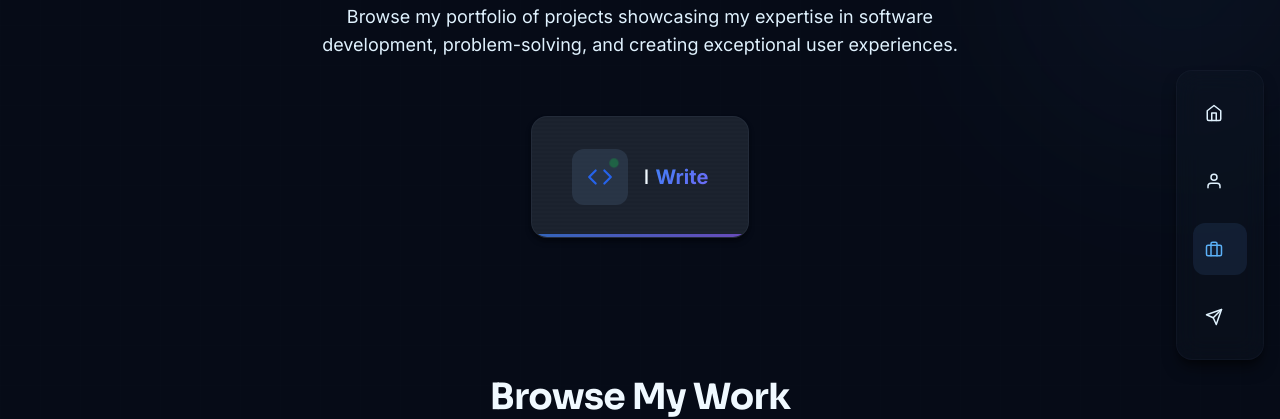
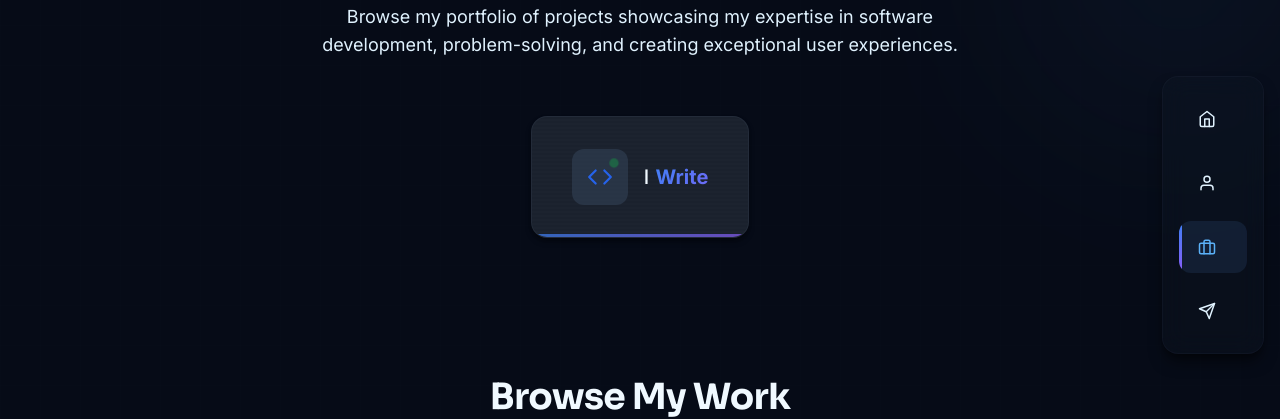
Before and after one commit to GwadeSteve/GS-Portfolio, a React (Create React App) app: page /work in a window 1280 px wide. Shown: the part 185-604 px from the top of the page. Built offline with nearby package versions, Linux system fonts and the light colour scheme.

Commit message:
Fixed locked mobile navbar

```diff
--- a/src/components/LoadingPage/LoadingPage.css
+++ b/src/components/LoadingPage/LoadingPage.css
@@ -1,7 +1,4 @@
 @import '../../index.css';
-
-/* Preload style to prevent flash */
-
 .loading-page-preload {
     position: fixed;
     width: 100vw;
--- a/src/components/Navbar/Navbar.css
+++ b/src/components/Navbar/Navbar.css
@@ -5,6 +5,9 @@
 body.body-scroll-lock {
     overflow: hidden;
     touch-action: none;
+    position: fixed;
+    width: 100%;
+    height: 100%;
 }
 
 
@@ -58,6 +61,12 @@ body.body-scroll-lock {
     border: 1px solid rgba(var(--color-border-rgb), 0.1);
     box-shadow: var(--shadow-lg);
     transition: all var(--transition-normal);
+    max-height: 80vh;
+    display: flex;
+    flex-direction: column;
+    align-items: flex-start;
+    width: auto;
+    min-width: 60px;
 }
 
 .navbar-glow {
@@ -81,31 +90,58 @@ body.body-scroll-lock {
     display: flex;
     flex-direction: column;
     list-style: none;
-    gap: var(--space-md);
+    gap: var(--space-sm);
     margin: 0;
     padding: 0;
+    align-items: flex-start;
+    width: 100%;
+}
+
+.floating-navbar .nav-links li {
+    width: 100%;
 }
 
 .floating-navbar .nav-link {
     display: flex;
     align-items: center;
+    justify-content: flex-start;
     color: var(--color-text-secondary);
     text-decoration: none;
     font-weight: var(--fw-medium);
-    padding: var(--space-sm);
+    padding: var(--space-sm) var(--space-md);
     border-radius: var(--radius-lg);
     transition: all var(--transition-normal);
+    width: 100%;
+    position: relative;
+    overflow: hidden;
+    white-space: nowrap;
+}
+
+.floating-navbar .nav-link::before {
+    content: '';
+    position: absolute;
+    top: 0;
+    left: 0;
+    height: 100%;
+    width: 3px;
+    background: var(--gradient-primary);
+    transform: scaleY(0);
+    transition: transform var(--transition-normal);
+    border-radius: 0 2px 2px 0;
 }
 
 .floating-navbar .nav-link:hover {
     background: rgba(var(--color-surface-variant-rgb), 0.5);
     color: var(--color-text-primary);
-    transform: translateX(-5px);
 }
 
 .floating-navbar .nav-link.active {
     color: var(--color-primary);
     background: rgba(var(--color-primary-rgb), 0.1);
+}
+
+.floating-navbar .nav-link.active::before {
+    transform: scaleY(1);
 }
 
 .floating-navbar .nav-icon {
@@ -114,6 +150,7 @@ body.body-scroll-lock {
     justify-content: center;
     font-size: var(--fs-lg);
     margin-right: var(--space-sm);
+    min-width: 24px;
 }
 
 .floating-navbar .nav-text {
@@ -122,10 +159,12 @@ body.body-scroll-lock {
     overflow: hidden;
     white-space: nowrap;
     transition: all var(--transition-normal);
+    text-align: left;
 }
 
-
-/* Expanded state when hovering */
+.floating-navbar:hover {
+    min-width: 180px;
+}
 
 .floating-navbar:hover .nav-text {
     opacity: 1;
@@ -133,8 +172,9 @@ body.body-scroll-lock {
     margin-left: var(--space-xs);
 }
 
-
-/* Mobile Toggle Button */
+.floating-navbar:hover .nav-link {
+    justify-content: flex-start;
+}
 
 .mobile-toggle {
     position: fixed;
@@ -167,9 +207,6 @@ body.body-scroll-lock {
     background: rgba(var(--color-primary-rgb), 0.1);
 }
 
-
-/* Mobile Full Screen Menu */
-
 .mobile-menu {
     position: fixed;
     top: 0;
@@ -189,6 +226,7 @@ body.body-scroll-lock {
     transition: all var(--transition-normal);
     transform: translateY(-10px);
     pointer-events: none;
+    overflow-y: auto;
 }
 
 .mobile-menu.open {
@@ -215,6 +253,7 @@ body.body-scroll-lock {
     gap: var(--space-xl);
     width: 80%;
     max-width: 300px;
+    padding: var(--space-xl) 0;
 }
 
 .mobile-nav-link {
@@ -246,13 +285,6 @@ body.body-scroll-lock {
 
 .mobile-nav-link:hover {
     color: var(--color-primary);
-    transform: translateX(10px);
-}
-
-.mobile-nav-link:hover::after,
-.mobile-nav-link.active::after {
-    transform: scaleX(1);
-    transform-origin: left;
 }
 
 .mobile-nav-link.active {
@@ -267,26 +299,17 @@ body.body-scroll-lock {
     margin-right: var(--space-md);
 }
 
-
-/* Hide desktop navigation on mobile */
-
 @media (max-width: 768px) {
     .floating-navbar {
         display: none;
     }
 }
 
-
-/* Hide mobile toggle on desktop */
-
 @media (min-width: 769px) {
     .mobile-toggle {
         display: none;
     }
 }
-
-
-/* Additional responsive adjustments */
 
 @media (max-width: 480px) {
     .mobile-nav-link {
--- a/src/components/Navbar/Navbar.jsx
+++ b/src/components/Navbar/Navbar.jsx
@@ -1,13 +1,27 @@
 import React, { useState, useEffect } from 'react';
 import { ReactComponent as Gradient } from '../../assets/Gradient.svg';
 import { ReactComponent as Logo } from '../../assets/Logo.svg';
-import { NavLink } from 'react-router-dom';
+import { NavLink, useLocation } from 'react-router-dom';
 import './Navbar.css';
 import { FiHome, FiUser, FiBriefcase, FiSend, FiMenu, FiX } from 'react-icons/fi';
 
 const Navbar = () => {
   const [menuOpen, setMenuOpen] = useState(false);
   const [scrolled, setScrolled] = useState(false);
+  const location = useLocation();
+
+  // Modified approach to avoid dependency issues
+  const prevPathRef = React.useRef(location.pathname);
+
+  useEffect(() => {
+    // Only close menu when path actually changes
+    if (prevPathRef.current !== location.pathname && menuOpen) {
+      setMenuOpen(false);
+      document.body.classList.remove('body-scroll-lock');
+    }
+
+    prevPathRef.current = location.pathname;
+  }, [location.pathname, menuOpen]);
 
   useEffect(() => {
     const handleScroll = () => {
@@ -19,17 +33,24 @@ const Navbar = () => {
   }, []);
 
   const handleToggle = () => {
-    setMenuOpen(!menuOpen);
-    if (!menuOpen) {
+    const newMenuState = !menuOpen;
+    setMenuOpen(newMenuState);
+
+    if (newMenuState) {
       document.body.classList.add('body-scroll-lock');
     } else {
       document.body.classList.remove('body-scroll-lock');
     }
   };
 
+  useEffect(() => {
+    return () => {
+      document.body.classList.remove('body-scroll-lock');
+    };
+  }, []);
+
   return (
     <>
-      {/* Fixed logo in corner for all screens */}
       <div className="logo-corner">
         <NavLink to='/'>
           <div className="logo-container">
@@ -38,35 +59,33 @@ const Navbar = () => {
         </NavLink>
       </div>
 
-      {/* Mobile toggle button */}
       <div className={`mobile-toggle ${menuOpen ? 'open' : ''}`} onClick={handleToggle}>
         {menuOpen ? <FiX /> : <FiMenu />}
       </div>
 
-      {/* Floating sidebar for desktop */}
       <nav className={`floating-navbar ${scrolled ? 'scrolled' : ''}`}>
         <div className="navbar-glow"></div>
         <ul className="nav-links">
           <li>
-            <NavLink to='/' exact className='nav-link' activeClassName='active'>
+            <NavLink to='/' className={({isActive}) => isActive ? 'nav-link active' : 'nav-link'} end>
               <span className="nav-icon"><FiHome /></span>
               <span className="nav-text">Home</span>
             </NavLink>
           </li>
           <li>
-            <NavLink to='/about' className='nav-link' activeClassName='active'>
+            <NavLink to='/about' className={({isActive}) => isActive ? 'nav-link active' : 'nav-link'}>
               <span className="nav-icon"><FiUser /></span>
               <span className="nav-text">About</span>
             </NavLink>
           </li>
           <li>
-            <NavLink to='/work' className='nav-link' activeClassName='active'>
+            <NavLink to='/work' className={({isActive}) => isActive ? 'nav-link active' : 'nav-link'}>
               <span className="nav-icon"><FiBriefcase /></span>
               <span className="nav-text">Works</span>
             </NavLink>
           </li>
           <li>
-            <NavLink to='/request' className='nav-link' activeClassName='active'>
+            <NavLink to='/request' className={({isActive}) => isActive ? 'nav-link active' : 'nav-link'}>
               <span className="nav-icon"><FiSend /></span>
               <span className="nav-text">Project Request</span>
             </NavLink>
@@ -74,23 +93,22 @@ const Navbar = () => {
         </ul>
       </nav>
 
-      {/* Mobile menu overlay */}
       <div className={`mobile-menu ${menuOpen ? 'open' : ''}`}>
         <Gradient className='mobile-gradient'/>
         <div className="mobile-menu-container">
-          <NavLink to='/' exact className='mobile-nav-link' activeClassName='active' onClick={() => setMenuOpen(false)}>
+          <NavLink to='/' className={({isActive}) => isActive ? 'mobile-nav-link active' : 'mobile-nav-link'} end onClick={handleToggle}>
             <span className="mobile-nav-icon"><FiHome /></span>
             <span>Home</span>
           </NavLink>
-          <NavLink to='/about' className='mobile-nav-link' activeClassName='active' onClick={() => setMenuOpen(false)}>
+          <NavLink to='/about' className={({isActive}) => isActive ? 'mobile-nav-link active' : 'mobile-nav-link'} onClick={handleToggle}>
             <span className="mobile-nav-icon"><FiUser /></span>
             <span>About</span>
           </NavLink>
-          <NavLink to='/work' className='mobile-nav-link' activeClassName='active' onClick={() => setMenuOpen(false)}>
+          <NavLink to='/work' className={({isActive}) => isActive ? 'mobile-nav-link active' : 'mobile-nav-link'} onClick={handleToggle}>
             <span className="mobile-nav-icon"><FiBriefcase /></span>
             <span>Works</span>
           </NavLink>
-          <NavLink to='/request' className='mobile-nav-link' activeClassName='active' onClick={() => setMenuOpen(false)}>
+          <NavLink to='/request' className={({isActive}) => isActive ? 'mobile-nav-link active' : 'mobile-nav-link'} onClick={handleToggle}>
             <span className="mobile-nav-icon"><FiSend /></span>
             <span>Project Request</span>
           </NavLink>
--- a/src/pages/AboutPage/AboutSection-1/AboutSectionOne.css
+++ b/src/pages/AboutPage/AboutSection-1/AboutSectionOne.css
@@ -1,7 +1,7 @@
 @import '../../../index.css';
 .modern-gallery-container {
     position: relative;
-    max-width: 70vw;
+    max-width: 900px;
     margin: 0 auto;
     display: grid;
     grid-template-columns: 1fr 200px;
```
